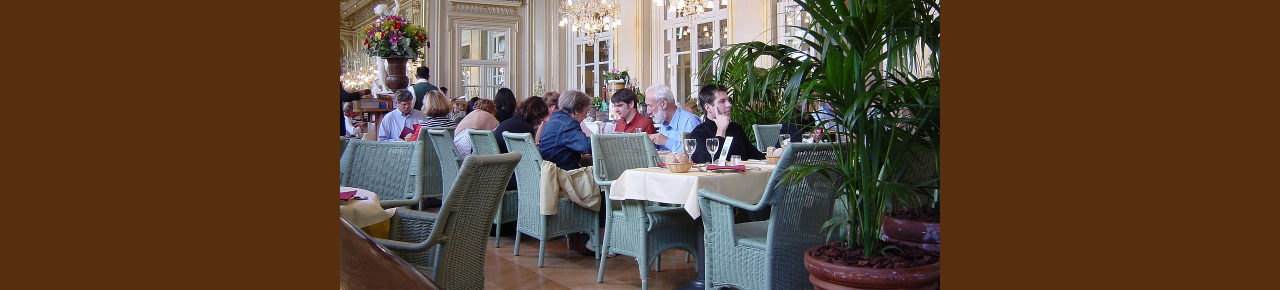
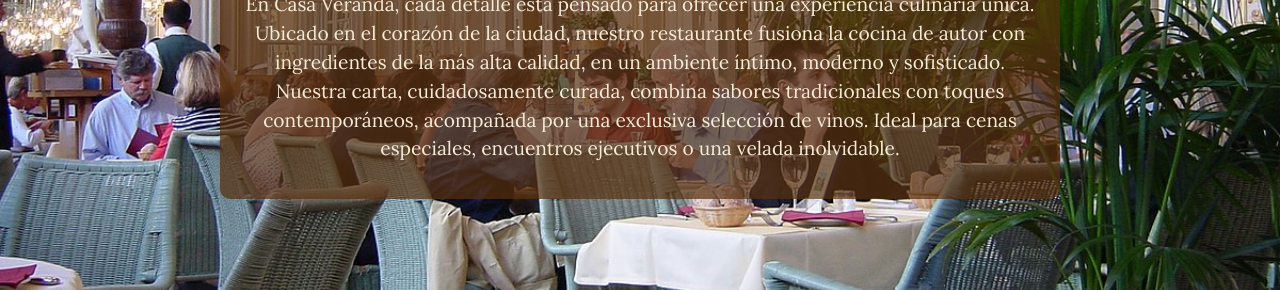
Before and after one commit to joacoms83/restaurante_dw, a plain HTML site: page index.html in a window 1280 px wide. Shown: the part 322-612 px from the top of the page. Drawn offline with nearby package versions, Linux system fonts and the light colour scheme.

Commit message:
Hice cambios en el css, index  y mejore las demas ventanas

```diff
--- a/css/style.css
+++ b/css/style.css
@@ -8,6 +8,10 @@
 body{
     background-color: var(--body-background);
 
+}
+
+main p{
+    max-width: 800px;
 }
 
 header{
@@ -39,6 +43,21 @@ main{
     flex-direction: column;
     align-items: center;
     text-align: center;
+    background-image: url('../imagenes/restaurant.jpg');
+    background-size: cover;
+    background-position: center;
+    background-repeat: no-repeat;
+    padding: 100px 20px;
+    color: rgb(245, 235, 215);
+
+}
+
+
+.sobre-nosotros .contenido {
+  margin: 0 auto;
+  background-color: rgba(88, 47, 14, 0.7); /* Fondo marrón con transparencia */
+  padding: 20px;
+  border-radius: 10px;
 }
 
 
@@ -124,7 +143,7 @@ a:hover {
 }
 
 p{
-    color: rgb(101, 109, 74);
+    color: rgb(245, 235, 215);
     font-family: 'Lora', serif;
     font-size:larger;
 }
@@ -132,6 +151,7 @@ p{
 h1, h2, h3{
     color:beige;
     font-family: 'Playfair Display', serif;
+    text-align: center;
 }
 
 section a:link, a:visited h3{
--- a/index.html
+++ b/index.html
@@ -57,12 +57,14 @@
         <h1>Inicio</h1>
 
         <section class="sobre-nosotros">
-            <h2>Sobre Nosotros</h2>
+            <div class="contenido">
+                <h2>Sobre Nosotros</h2>
 
-            <article>
-                <img width="600px" src="./imagenes/restaurant.jpg" alt="Imagen del Restaurante">
-                <p>En Casa Veranda, cada detalle está pensado para ofrecer una experiencia culinaria única. Ubicado en el corazón de la ciudad, nuestro restaurante fusiona la cocina de autor con ingredientes de la más alta calidad, en un ambiente íntimo, moderno y sofisticado. Nuestra carta, cuidadosamente curada, combina sabores tradicionales con toques contemporáneos, acompañada por una exclusiva selección de vinos. Ideal para cenas especiales, encuentros ejecutivos o una velada inolvidable.</a> </p>
-            </article>
+                <article>
+                    <!-- <img width="600px" src="./imagenes/restaurant.jpg" alt="Imagen del Restaurante"> -->
+                    <p>En Casa Veranda, cada detalle está pensado para ofrecer una experiencia culinaria única. Ubicado en el corazón de la ciudad, nuestro restaurante fusiona la cocina de autor con ingredientes de la más alta calidad, en un ambiente íntimo, moderno y sofisticado. Nuestra carta, cuidadosamente curada, combina sabores tradicionales con toques contemporáneos, acompañada por una exclusiva selección de vinos. Ideal para cenas especiales, encuentros ejecutivos o una velada inolvidable.</a> </p>
+                </article>
+            </div>
         </section>
 
         <section class="comidas ">
```
Also changed, not shown: html/contacto.html (+14 -1 lines), html/reservas.html (+13 -1 lines).
